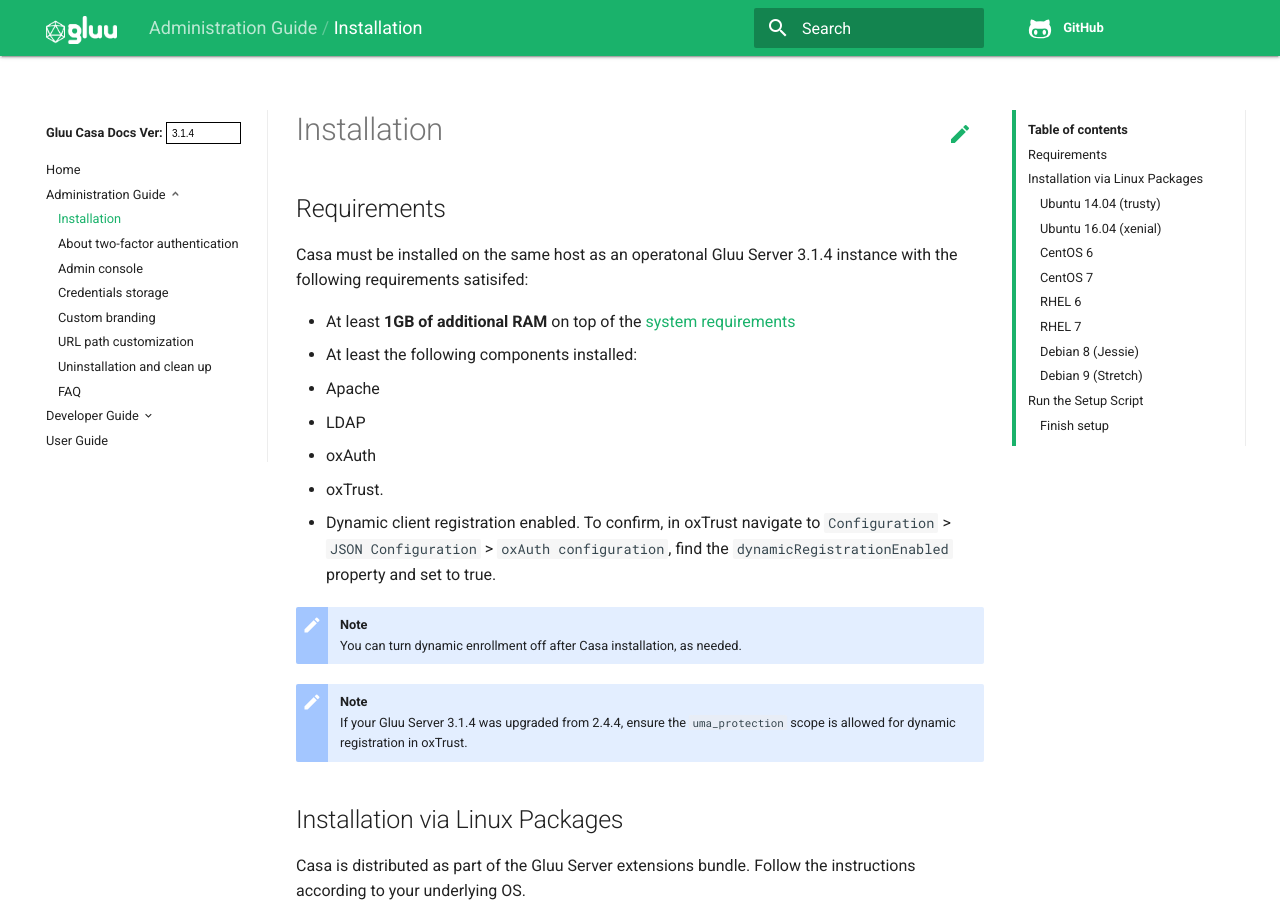
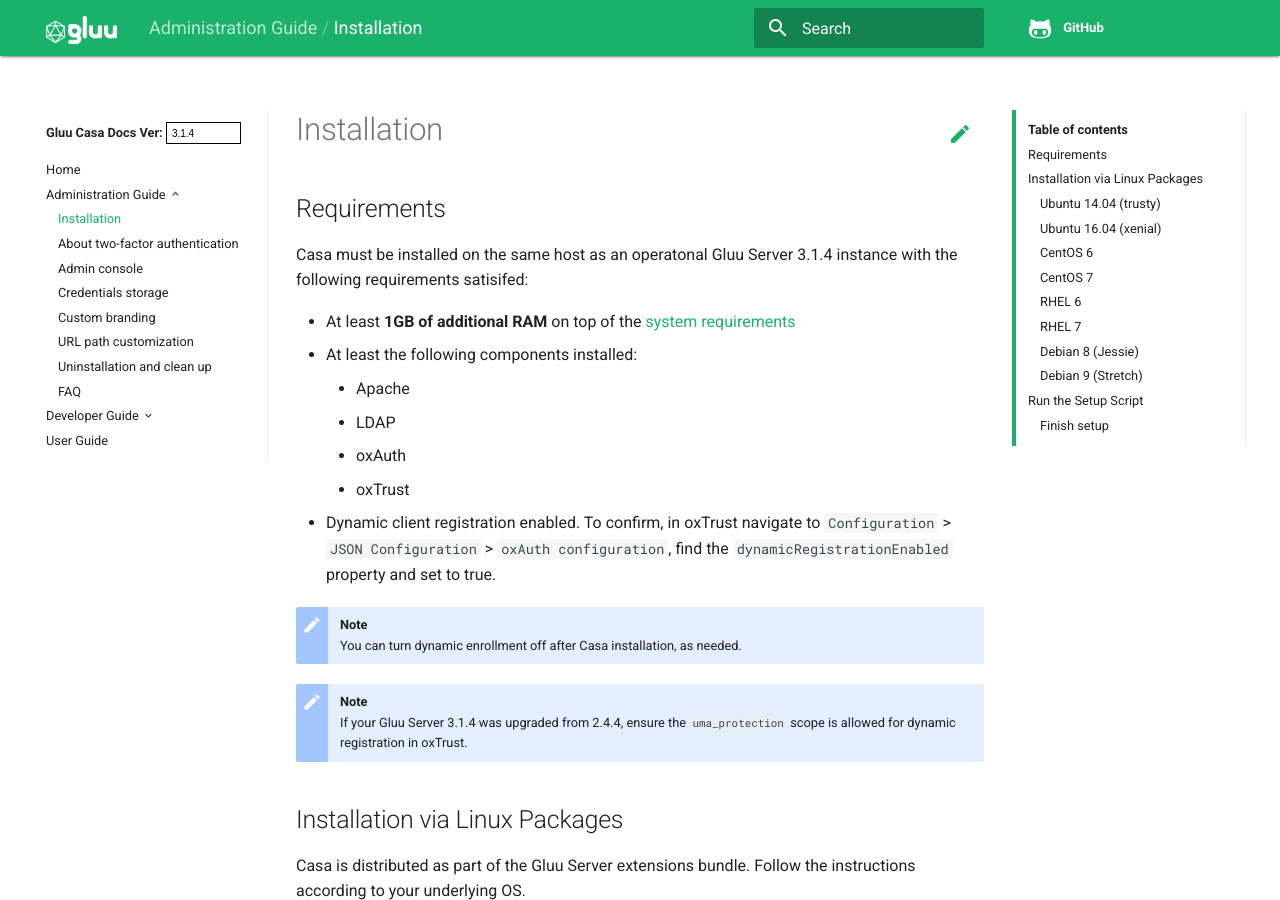
Before and after one commit to shmorri/docs-casa-prod, an MkDocs documentation site: the page built from docs/source/administration/installation.md, in a window 1280 px wide and 900 px high. Built offline with MkDocs 1.6.1, drawn with Linux system fonts in a browser that asks for light colours; old or Windows-style settings are respelled for this version of MkDocs.

```diff
--- a/docs/source/administration/installation.md
+++ b/docs/source/administration/installation.md
@@ -7,10 +7,10 @@ Casa must be installed on the same host as an operatonal Gluu Server 3.1.4 insta
 - At least **1GB of additional RAM** on top of the [system requirements](https://gluu.org/docs/ce/3.1.4/installation-guide/#system-requirements)
 
 - At least the following components installed:
-   - Apache
-   - LDAP
-   - oxAuth
-   - oxTrust.
+    - Apache
+    - LDAP
+    - oxAuth
+    - oxTrust
 
 - Dynamic client registration enabled. To confirm, in oxTrust navigate to `Configuration` > `JSON Configuration` > `oxAuth configuration`, find the `dynamicRegistrationEnabled` property and set to true.
 
```
